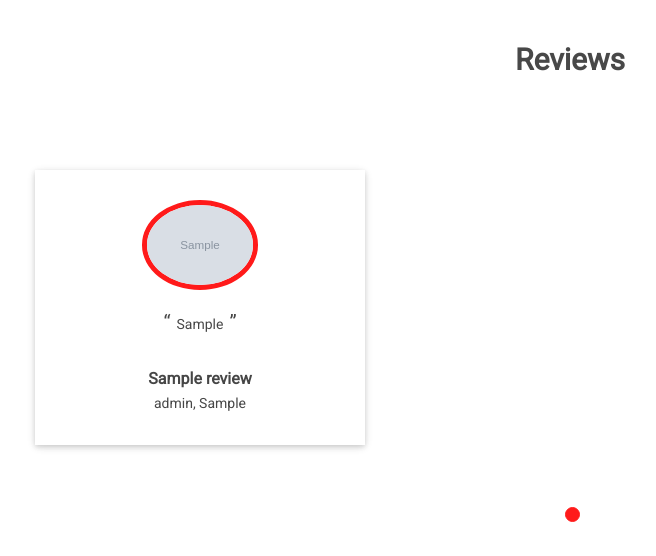
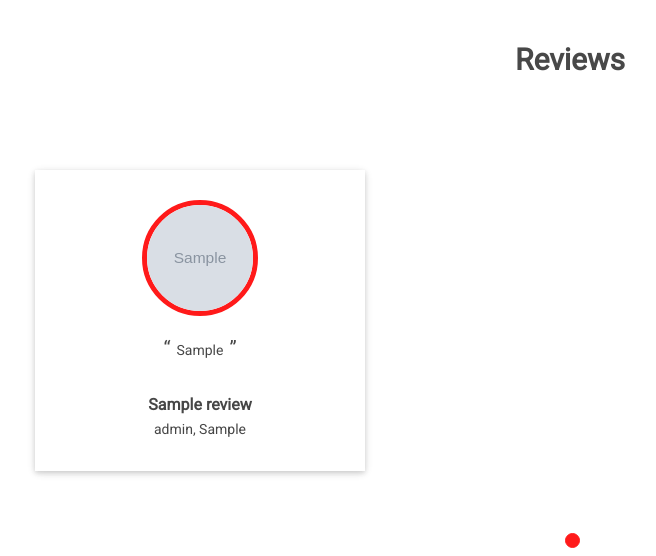
Before and after one commit to H1bertto/MyCvResume, a Django app: page / in a window 1280 px wide. Shown: the part 4558-5114 px from the top of the page, without its empty margins (70-726 px from the left). Run offline with Django 3.2, Linux system fonts and the light colour scheme; tables that the repository leaves empty hold one stand-in row (values such as "Sample post"); grey boxes marked "Sample" are stand-in pictures; some libraries are stand-ins or nearby versions.

Commit message:
Edit Image

```diff
--- a/mycv/myprofile/templates/pages/home.html
+++ b/mycv/myprofile/templates/pages/home.html
@@ -617,9 +617,9 @@
                             <div class="each-client-item">
                                 <div class="mh-client-item dark-bg black-shadow-1">
                                     {% if review.review_picture %}
-                                    <img src="{{review.review_picture.url}}" alt="" style="width: 116px;" class="img-fluid">
+                                    <img src="{{review.review_picture.url}}" alt="" style="width: 116px; height: 116px;" class="img-fluid">
                                     {% else %}
-                                    <img src="{% static 'images/person.png' %}" alt="" style="width: 116px;" class="img-fluid">
+                                    <img src="{% static 'images/person.png' %}" alt="" style="width: 116px; height: 116px;" class="img-fluid">
                                     {% endif %}
                                     <p>{{review.testimonial}}</p>
                                     <h4>{{review.name}}</h4>
```
Also changed, not shown: mycv/myprofile/static/images/person.png (renamed from mycv/myprofile/static/images/c-1.png).
